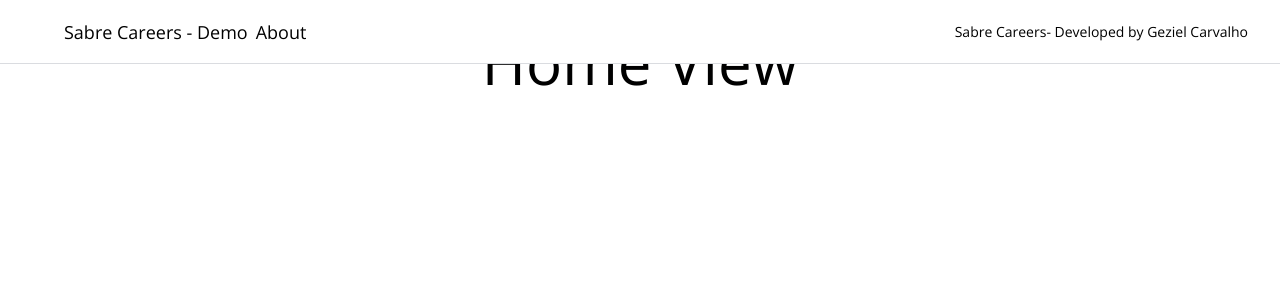
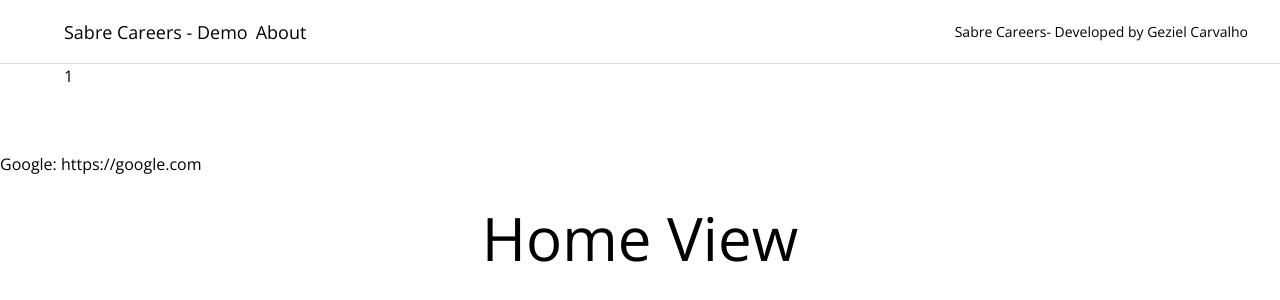
Before and after one commit to gezielcarvalho/vuejs-masterclass, a Vue app: page / in a window 1280 px wide. Shown: the top 300 px of the page. Built offline with nearby package versions, Linux system fonts and the light colour scheme.

Commit message:
Refactor MainNav to add demoUrl and update template

```diff
--- a/src/components/MainNav.vue
+++ b/src/components/MainNav.vue
@@ -4,6 +4,7 @@
 
   const companyName = ref("Sabre Careers");
   const author = ref({ firstName: "Geziel", lastName: "Carvalho" });
+  const demoUrl = "https://google.com";
 
   onMounted(() => {
     console.log("Component is mounted");
@@ -30,4 +31,6 @@
       </h2>
     </div>
   </nav>
+  <p class="p-16">1</p>
+  <a :href="demoUrl">Google: {{ demoUrl }}</a>
 </template>
```
